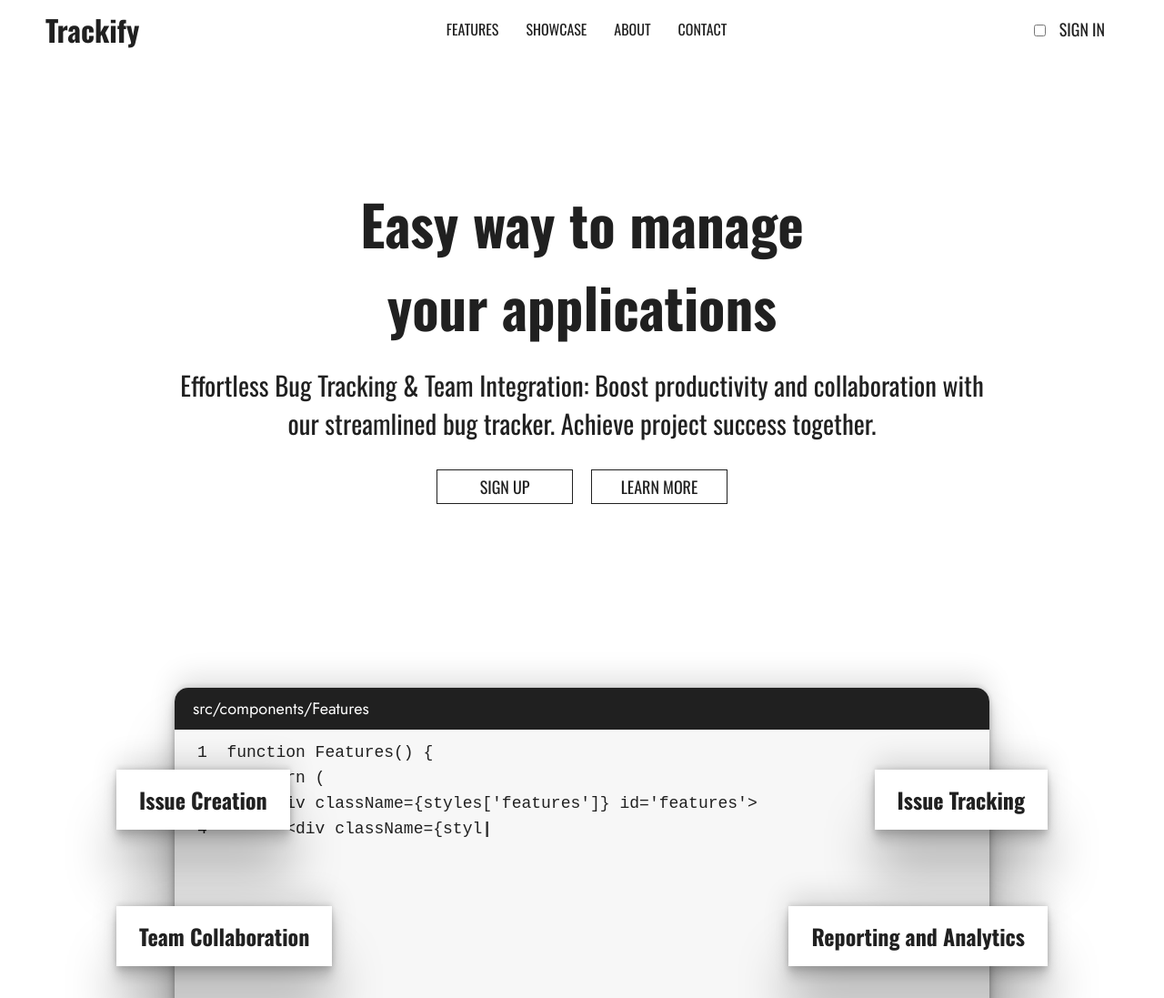
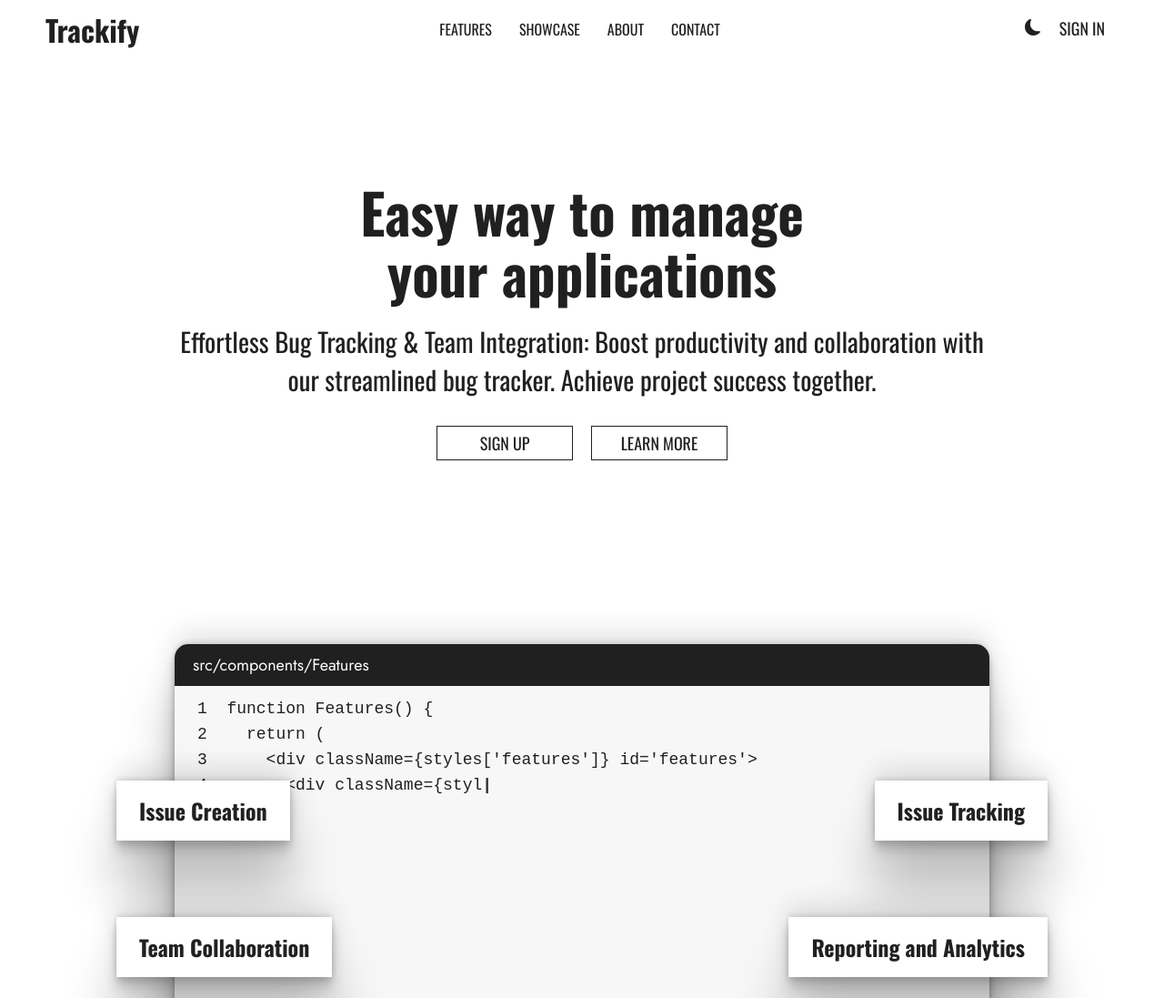
Before and after one commit to MisterCxmpy/trackify-client, a React (Vite) app: page / in a window 1280 px wide. Shown: the top 1097 px of the page at 91% size. Built offline with nearby package versions, Linux system fonts and the light colour scheme.

Commit message:
style toggle theme button

```diff
--- a/src/assets/layouts/Navbar/index.jsx
+++ b/src/assets/layouts/Navbar/index.jsx
@@ -1,22 +1,33 @@
-import React from 'react'
+import React, { useState } from 'react'
 import { NavLink, Outlet } from 'react-router-dom'
 import { Link } from 'react-scroll'
 import styles from "./index.module.css"
+import { BsMoonFill, BsSunFill } from "react-icons/bs"
 
 export default function Navbar() {
 
+  const [isDarkMode, setIsDarkMode] = useState(false);
+
   const setDarkMode = () => {
-    document.querySelector("body").setAttribute("data-theme", "dark")
-  }
+    document.querySelector('body').setAttribute('data-theme', 'dark');
+    setIsDarkMode(true);
+  };
 
   const setLightMode = () => {
-    document.querySelector("body").setAttribute("data-theme", "light")
-  }
+    document.querySelector('body').setAttribute('data-theme', 'light');
+    setIsDarkMode(false);
+  };
 
-  const toggleTheme = (e) => {
-    if (e.target.checked) setDarkMode()
-    else setLightMode()
-  }
+  const toggleTheme = () => {
+    const body = document.querySelector('body');
+    const currentTheme = body.getAttribute('data-theme');
+
+    if (currentTheme === 'dark') {
+      setLightMode();
+    } else {
+      setDarkMode();
+    }
+  };
 
   return (
     <>
@@ -29,10 +40,7 @@ export default function Navbar() {
           <NewLink classes={["nav-link"]} to={"/"} content={"Contact"} />
         </div>
         <div className={styles['other']}>
-          <input
-                type='checkbox'
-                onChange={toggleTheme}
-            />
+          <button className={styles['theme-toggle']} onClick={toggleTheme}>{isDarkMode ? <BsSunFill /> : <BsMoonFill />}</button>
           <NewLink classes={["sign-in-btn", "btn"]} to={"/"} content={"sign in"} />
         </div>
       </div>
--- a/src/assets/layouts/Navbar/index.module.css
+++ b/src/assets/layouts/Navbar/index.module.css
@@ -28,6 +28,18 @@
   text-transform: uppercase;
 }
 
+.theme-toggle {
+  background: none;
+  font-size: 18px;
+  border: none;
+  color: var(--primary-text);
+  padding: 10px 5px;
+}
+.theme-toggle > span {
+  margin-left: auto;
+  margin-right: auto;
+}
+
 .sign-in-btn {
   font-size: 18px;
   background: none;
--- a/src/assets/layouts/Navbar/index.module.scss
+++ b/src/assets/layouts/Navbar/index.module.scss
@@ -31,6 +31,19 @@
   text-transform: uppercase;
 }
 
+.theme-toggle {
+  background: none;
+  font-size: 18px;
+  border: none;
+  color: var(--primary-text);
+  padding: 10px 5px;
+
+  > span {
+    margin-left: auto;
+    margin-right: auto;
+  }
+}
+
 .sign-in-btn {
   font-size: 18px;
   background: none;
--- a/src/assets/pages/Landing/index.module.css
+++ b/src/assets/pages/Landing/index.module.css
@@ -5,10 +5,10 @@
 
 .cursor {
   position: fixed;
-  width: 70px;
-  height: 70px;
+  width: 50px;
+  height: 50px;
   border-radius: 50%;
-  background: var(--primary-text);
+  background: var(--secondary-text);
   transform: translate(-50%, -50%);
   pointer-events: none;
   mix-blend-mode: difference;
@@ -33,6 +33,7 @@
   font-size: 3.8rem;
   width: 40%;
   text-align: center;
+  line-height: 110%;
 }
 
 .sub-heading {
@@ -165,26 +166,26 @@
   }
 }
 .features .feature-tooltip:nth-of-type(2) {
-  --top-value: 15%;
-  animation: moveUp 1s;
+  --top-value: 25%;
+  animation: moveUp 1.5s;
   top: var(--top-value);
   left: 10%;
 }
 .features .feature-tooltip:nth-of-type(3) {
-  --top-value: 15%;
-  animation: moveUp 1s;
+  --top-value: 25%;
+  animation: moveUp 1.5s;
   top: var(--top-value);
   right: 10%;
 }
 .features .feature-tooltip:nth-of-type(4) {
-  --top-value: 40%;
-  animation: moveUp 1s;
+  --top-value: 50%;
+  animation: moveUp 1.5s;
   top: var(--top-value);
   left: 10%;
 }
 .features .feature-tooltip:nth-of-type(5) {
-  --top-value: 40%;
-  animation: moveUp 1s;
+  --top-value: 50%;
+  animation: moveUp 1.5s;
   top: var(--top-value);
   right: 10%;
 }
--- a/src/assets/pages/Landing/index.module.scss
+++ b/src/assets/pages/Landing/index.module.scss
@@ -5,10 +5,10 @@
 
 .cursor {
   position: fixed;
-  width: 70px;
-  height: 70px;
+  width: 50px;
+  height: 50px;
   border-radius: 50%;
-  background: var(--primary-text);
+  background: var(--secondary-text);
   transform: translate(-50%, -50%);
   pointer-events: none;
   mix-blend-mode: difference;
@@ -33,6 +33,7 @@
   font-size: 3.8rem;
   width: 40%;
   text-align: center;
+  line-height: 110%;
 }
 
 .sub-heading {
@@ -187,33 +188,14 @@
   }
 
 
-  .feature-tooltip:nth-of-type(2) {
-    @extend %move-up-animation;
-    --top-value: 15%;
-    animation: moveUp 1s;
-    top: var(--top-value);
-    left: 10%;
-  }
-  .feature-tooltip:nth-of-type(3) {
-    @extend %move-up-animation;
-    --top-value: 15%;
-    animation: moveUp 1s;
-    top: var(--top-value);
-    right: 10%;
-  }
-  .feature-tooltip:nth-of-type(4) {
-    @extend %move-up-animation;
-    --top-value: 40%;
-    animation: moveUp 1s;
-    top: var(--top-value);
-    left: 10%;
-  }
-  .feature-tooltip:nth-of-type(5) {
-    @extend %move-up-animation;
-    --top-value: 40%;
-    animation: moveUp 1s;
-    top: var(--top-value);
-    right: 10%;
+  @for $i from 2 through 5 {
+    .feature-tooltip:nth-of-type(#{$i}) {
+      @extend %move-up-animation;
+      --top-value: #{if($i > 3, 50%, 25%)};
+      animation: moveUp 1.5s;
+      top: var(--top-value);
+      #{if($i % 2 == 0, "left", "right")}: 10%;
+    }
   }
 }
 
```
Also changed, not shown: 2 other files (tests, documents, lock files or other folders).
